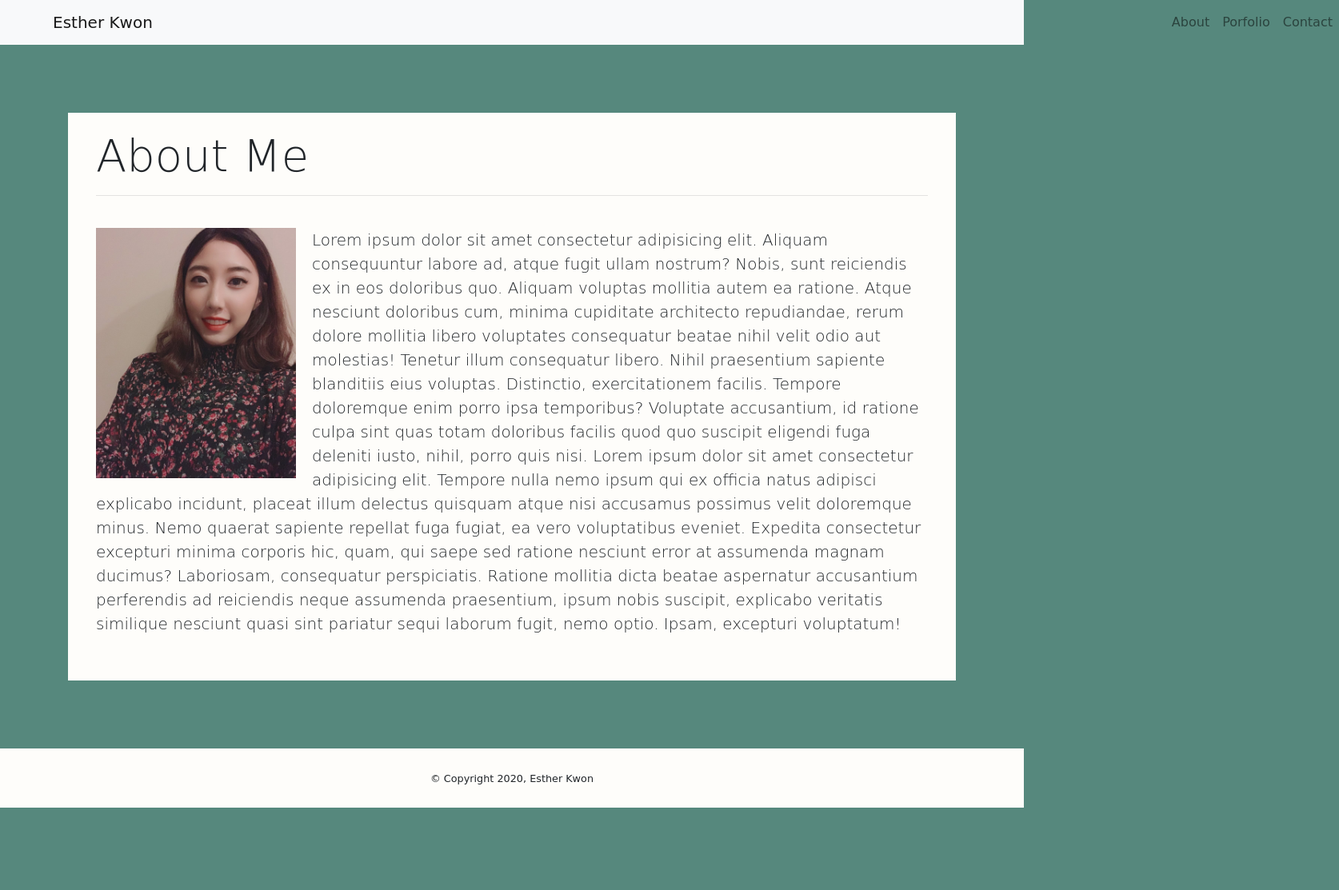
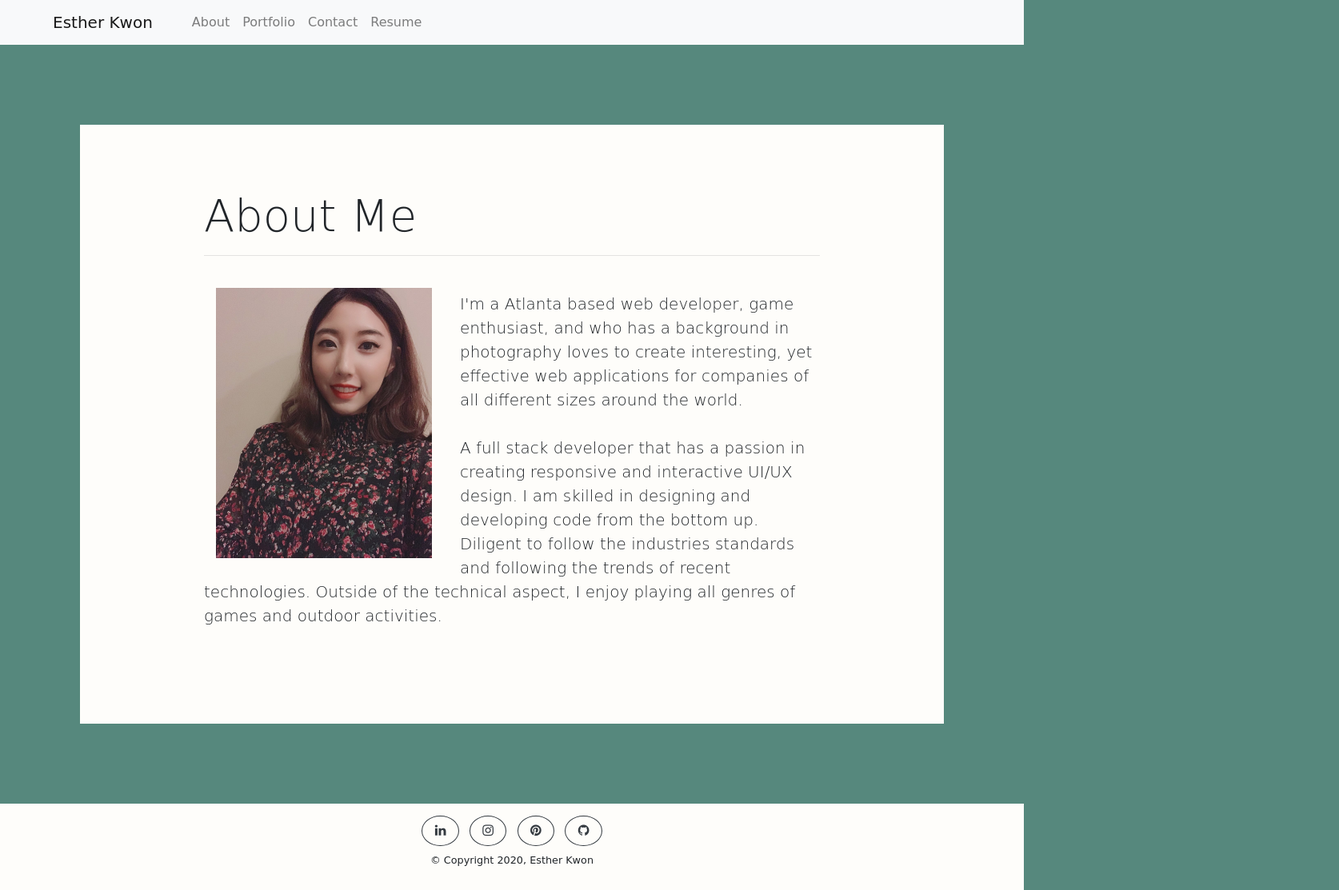
Before and after one commit to ekholic7/Portfolio, a plain HTML site: page index.html in a window 1280 px wide. Shown: the whole page at 80% size, 1674 px wide, since content can reach past the window. Before the commit the page ends 1010 px from the top, so only its background shows below. Drawn offline with nearby package versions, Linux system fonts and the light colour scheme; a web font is replaced by a local one.

Commit message:
updated portfolio

```diff
--- a/contact.css
+++ b/contact.css
@@ -14,7 +14,7 @@ body {
 }
 
 .collapse {
-  margin-left: 1250px;
+  margin-left: 25px;
 }
 
 .jumbotron {
@@ -57,5 +57,10 @@ input[type=text], select, textarea {
   footer {
     text-align: center;
     background-color: #fefdfa;
-    padding: 25px;
+    padding: 10px;
+    /* width: 100%; */
 }
+
+footer .socialMedia, p {
+    padding-top: 5px;
+}
--- a/index.html
+++ b/index.html
@@ -6,12 +6,15 @@
     <title>Esther Kwon Porfolio</title>
     <!-- BootStrap Documnetation -->
     <link rel="stylesheet" href="https://stackpath.bootstrapcdn.com/bootstrap/4.4.1/css/bootstrap.min.css" integrity="sha384-Vkoo8x4CGsO3+Hhxv8T/Q5PaXtkKtu6ug5TOeNV6gBiFeWPGFN9MuhOf23Q9Ifjh" crossorigin="anonymous">
+   <!-- custom css -->
     <link rel="stylesheet" href="style.css">
+    <!-- font awesome -->
+    <link rel="stylesheet" href="https://cdnjs.cloudflare.com/ajax/libs/font-awesome/4.7.0/css/font-awesome.min.css">
 </head>
 <body>
     <!-- navigation bar -->
-    <nav class="navbar navbar-expand-lg navbar-light bg-light">
-        <a class="navbar-brand" href="#">Esther Kwon</a>
+    <nav class="navbar navbar-expand-lg navbar-light bg-light col-lg-12">
+        <a class="navbar-brand" href="./index.html">Esther Kwon</a>
         <button class="navbar-toggler" type="button" data-toggle="collapse" data-target="#navbarSupportedContent" aria-controls="navbarSupportedContent" aria-expanded="false" aria-label="Toggle navigation">
           <span class="navbar-toggler-icon"></span>
         </button>
@@ -21,36 +24,67 @@
               <a class="nav-link" href="./index.html">About <span class="sr-only">(current)</span></a>
             </li>
             <li class="nav-item portfolio">
-              <a class="nav-link" href="./porfolio.html">Porfolio</a>
+              <a class="nav-link" href="./porfolio.html">Portfolio</a>
             </li>
             <li class="nav-item">
                 <a class="nav-link" href="./contact.html">Contact</a>
               </li>
+            <li class="nav-item">
+              <a class="nav-link" href="" onClick="window.open('estherkwon_resume.pdf')">Resume</a>
+            </li>
           </ul>
         </div>
       </nav>
 
       <!-- main content -->
-      <main class="jumbotron jumbotron-fluid">
-        <main class="container aboutMe">
+      <main class="jumbotron jumbotron-fluid row">
+        <main class="container aboutMe col-lg-12 col-md-12 col-sm-12">
           <h1 class="display-4">About Me</h1>
           <hr>
           <br>
-          <img src="./Images/99F5AA31-41A3-4005-967B-921B90D0A3FF.JPG" alt="selfie">
-          <p class="lead">Lorem ipsum dolor sit amet consectetur adipisicing elit. Aliquam consequuntur labore ad, atque fugit ullam nostrum? Nobis, sunt reiciendis ex in eos doloribus quo. Aliquam voluptas mollitia autem ea ratione.
-            Atque nesciunt doloribus cum, minima cupiditate architecto repudiandae, rerum dolore mollitia libero voluptates consequatur beatae nihil velit odio aut molestias! Tenetur illum consequatur libero. Nihil praesentium sapiente blanditiis eius voluptas.
-            Distinctio, exercitationem facilis. Tempore doloremque enim porro ipsa temporibus? Voluptate accusantium, id ratione culpa sint quas totam doloribus facilis quod quo suscipit eligendi fuga deleniti iusto, nihil, porro quis nisi.
-            Lorem ipsum dolor sit amet consectetur adipisicing elit. Tempore nulla nemo ipsum qui ex officia natus adipisci explicabo incidunt, placeat illum delectus quisquam atque nisi accusamus possimus velit doloremque minus.
-            Nemo quaerat sapiente repellat fuga fugiat, ea vero voluptatibus eveniet. Expedita consectetur excepturi minima corporis hic, quam, qui saepe sed ratione nesciunt error at assumenda magnam ducimus? Laboriosam, consequatur perspiciatis.
-            Ratione mollitia dicta beatae aspernatur accusantium perferendis ad reiciendis neque assumenda praesentium, ipsum nobis suscipit, explicabo veritatis similique nesciunt quasi sint pariatur sequi laborum fugit, nemo optio. Ipsam, excepturi voluptatum!
+          <img src="./Images/99F5AA31-41A3-4005-967B-921B90D0A3FF.JPG" alt="selfie" class="col-sm-4">
+          <p class="lead">I'm a Atlanta based web developer, game enthusiast, and who has a background in photography loves to create interesting, yet effective web applications for companies of all different sizes around the world.
+          <br>
+          <br>
+          A full stack developer that has a passion in creating responsive and interactive UI/UX design. I am skilled in designing and developing code from the bottom up. Diligent to follow the industries standards and following the trends of recent technologies. Outside of the technical aspect, I enjoy playing all genres of games and outdoor activities.
           </p>
-        </main>
+          <br>
+      </main>
     </main>
 
     <!-- footer -->
-    <footer>
-        <small>&copy; Copyright 2020, Esther Kwon</small>
+    <footer class="container-fluid">
+      <section class="row">
+        <section class="socialMedia col-xl-12 col-lg-12 col-md-12 col-sm-12">
+          <ul class="list-inline mb-0">
+            <li class="list-inline-item">
+             <a class="btn btn-outline-dark btn-social text-center rounded-circle" href="https://www.linkedin.com/in/esther-kwon-989433165/">
+              <i class="fa fa-fw fa-linkedin"></i>
+             </a>
+            </li>
+            <li class="list-inline-item">
+              <a class="btn btn-outline-dark btn-social text-center rounded-circle" href="https://www.instagram.com/ekholic_7/?hl=en">
+              <i class="fa fa-fw fa-instagram"></i>
+              </a>
+            </li>
+            <li class="list-inline-item">
+              <a class="btn btn-outline-dark btn-social text-center rounded-circle" href="https://www.pinterest.com/esther008123/">
+              <i class="fa fa-fw fa-pinterest"></i>
+              </a>
+           </li>
+           <li class="list-inline-item">
+              <a class="btn btn-outline-dark btn-social text-center rounded-circle" href="https://github.com/ekholic7">
+              <i class="fa fa-fw fa-github"></i>
+              </a>
+           </li>
+          </ul>
+          <p><small>&copy; Copyright 2020, Esther Kwon</small></p>
+      </section>
+    </section>
     </footer>
+
+    <script src="https://cdnjs.cloudflare.com/ajax/libs/jquery/3.2.1/jquery.min.js"></script>
+    <script type="text/javascript" src="script.js"></script>
 
 </body>
 </html>
--- a/portfolio.css
+++ b/portfolio.css
@@ -12,8 +12,9 @@ body {
 .navbar-brand {
     margin-left: 50px;
 }
+
 .collapse {
-    margin-left: 1250px;
+    margin-left: 25px;
 }
 
 .jumbotron {
@@ -33,5 +34,10 @@ body {
 footer {
     text-align: center;
     background-color: #fefdfa;
-    padding: 25px;
+    padding: 10px;
+    /* width: 100%; */
 }
+
+footer .socialMedia, p {
+    padding-top: 5px;
+}
--- a/style.css
+++ b/style.css
@@ -14,24 +14,29 @@ body {
 }
 
 .collapse {
-    margin-left: 1250px;
+    margin-left: 25px;
 }
 
 .aboutMe img {
-    max-width: 250px;
+    max-width: 300px;
     float: left;
     margin-right: 20px;
 }
 
 .jumbotron {
     background-color: #fefdfa;
-    margin: 85px;
-    padding: 20px 20px 40px 20px;
+    margin: 100px;
+    padding: 80px 140px 80px 140px;
 
 }
 
 footer {
     text-align: center;
     background-color: #fefdfa;
-    padding: 25px;
+    padding: 10px;
+    /* width: 100%; */
 }
+
+footer .socialMedia, p {
+    padding-top: 5px;
+}
```
Also changed, not shown: contact.html (+38 -5 lines), porfolio.html (+50 -16 lines), script.js (added), 2 other files.
